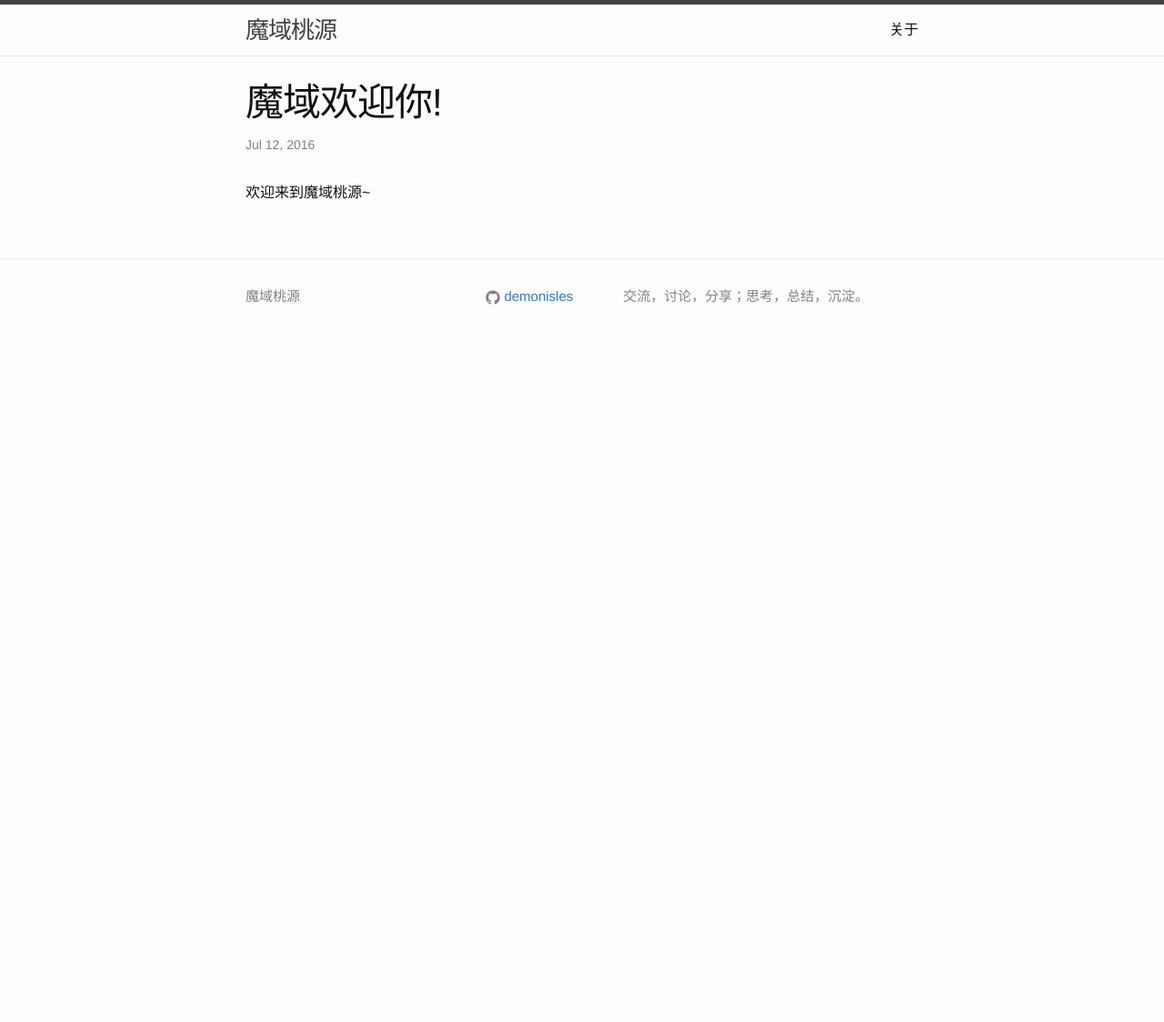
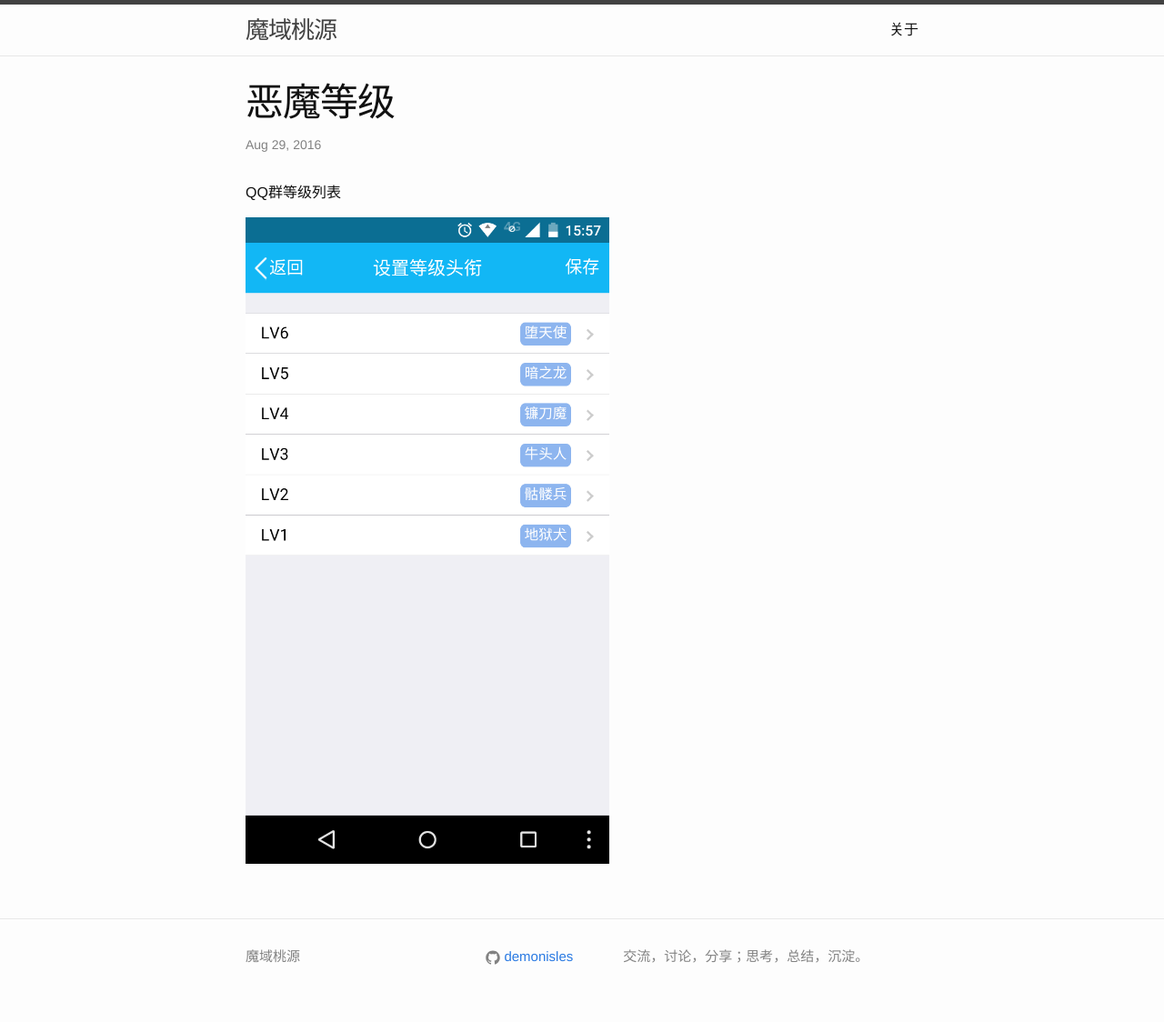
Before and after one commit to demonisles/demonisles.github.io, a Jekyll site: the page built from _posts/2016-08-29-demon-titles.md, in a window 1280 px wide. Shown: the whole page at 91% size. Built offline with Jekyll 4.4.1, drawn with Linux system fonts in a browser that asks for light colours; before the commit the page ends 900 px from its top, so only the background shows below that.

Commit message:
qq群头衔

```diff
--- a/_posts/2016-08-29-demon-titles.md
+++ b/_posts/2016-08-29-demon-titles.md
@@ -1,7 +1,9 @@
 ---
 layout: post
-title:  "魔域欢迎你!"
-date:   2016-07-12 10:30:46 +0800
+title:  "恶魔等级"
+date:   2016-08-29 16:30:46 +0800
 categories: 杂谈
 ---
-欢迎来到魔域桃源~
+QQ群等级列表
+
+<img src="/images/2016-08-29/demonisles.png"  width="400"/>
```
